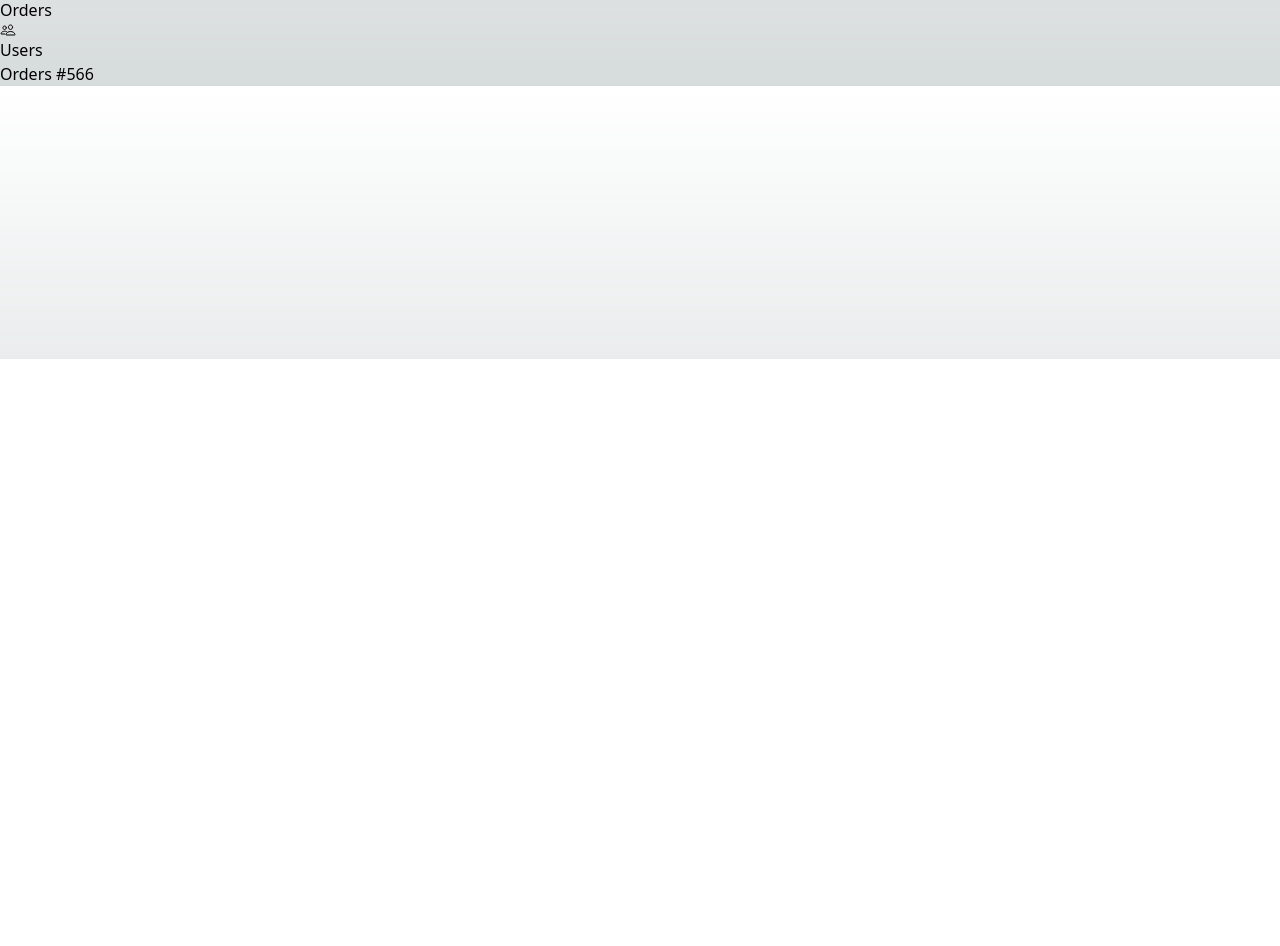
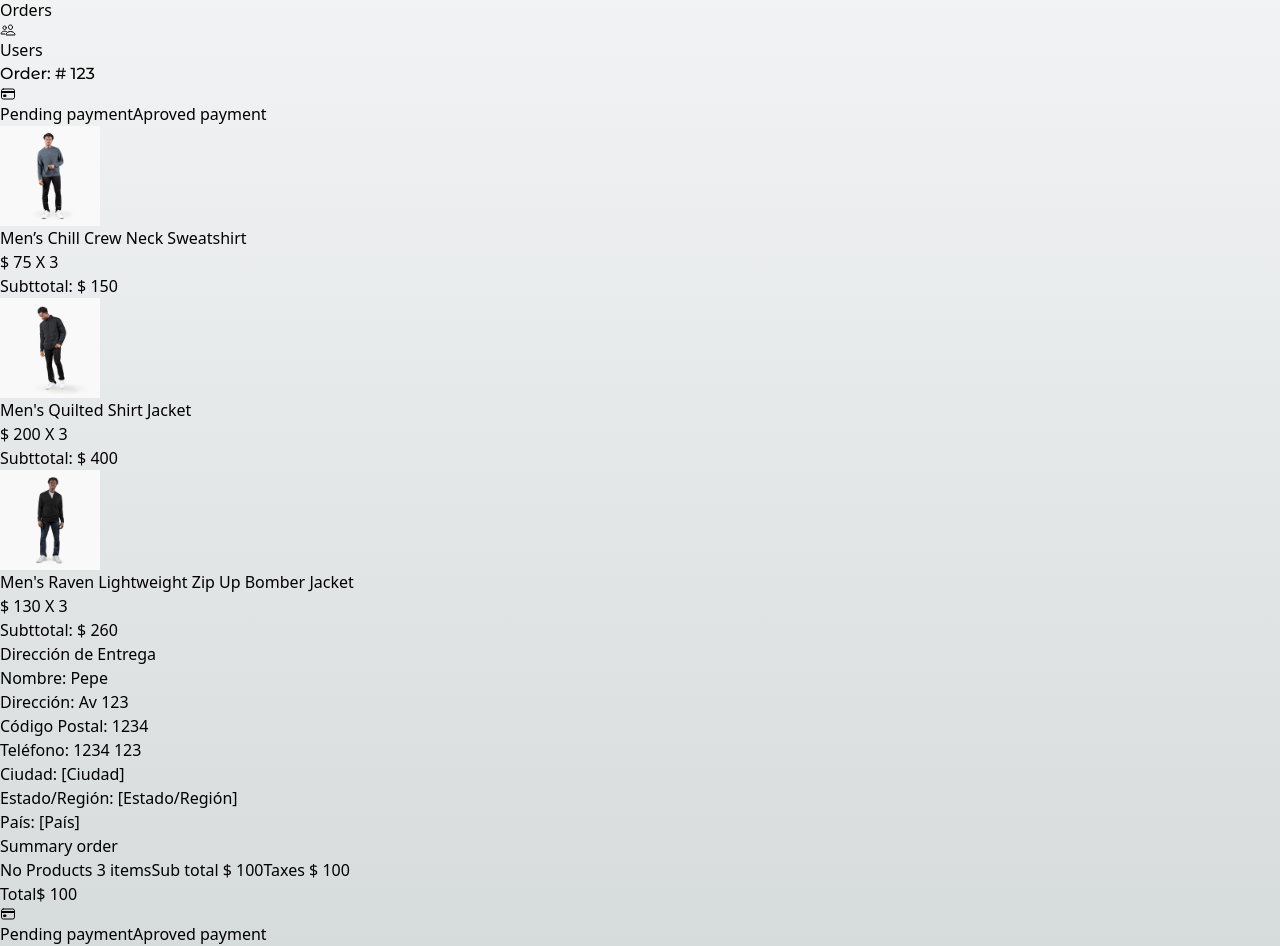
Before and after one commit to JonathanVargas0111/next-shop, a Next.js app: page /orders/123 in a window 1280 px wide. Shown: the part 441-1387 px from the top of the page. Before the commit the page ends 800 px from the top, so only its background shows below. Built offline with nearby package versions, Linux system fonts and the light colour scheme.

Commit message:
Payment order screen

```diff
--- a/src/app/(shop)/orders/[id]/page.tsx
+++ b/src/app/(shop)/orders/[id]/page.tsx
@@ -1,7 +1,136 @@
-export default function(){
-    return(
-        <div>
-            <h1>Orders #566</h1>
+import Link from "next/link";
+import Image from "next/image";
+import { initialData } from '@/seed/seed'
+import { Title } from "@/components";
+import clsx from "clsx";
+import { IoCardOutline } from "react-icons/io5";
+
+
+const productInCart = [
+    initialData.products[0],
+    initialData.products[1],
+    initialData.products[2],
+]
+
+interface Props {
+    params: { id: string }
+}
+
+export default async function ({ params }: Props) {
+
+    const { id } = await params
+
+    //Todo: verification of the order for id
+    // redirect if the order is not found
+
+
+    return (
+        <div className="flex justify-center items-center mb-72 px-10 sm:px-0">
+            <div className="flex flex-col w-[1000px]">
+
+                <Title title={`Order: # ${id}`} />
+
+                <div className="grid grid-cols-1 sm:grid-cols-2 gap-10" >
+                    <div className="flex flex-col mt-5">
+
+                        <div className={
+                            clsx("flex items-center rounded-lg py-2 px-3.5 text-xs font-bold text-white mb-5", {
+                                "bg-red-500": false,
+                                "bg-green-500": true
+
+                            })
+                        }>
+                            <IoCardOutline className="text-2xl" />
+
+                            <span className="mx-2">Pending payment</span>
+                            <span className="mx-2">Aproved payment</span>
+
+
+                        </div>
+
+                        <div className="flex flex-col gap-4" >
+
+                            {
+                                productInCart.map((product) => (
+                                    <div key={product.slug} className="flex py-3">
+                                        <Image
+                                            src={`/products/${product.images[0]}`}
+                                            width={100}
+                                            height={100}
+                                            style={{
+                                                width: "100px",
+                                                height: "100px",
+                                            }}
+                                            alt={product.title}
+                                            className="mr-5 rounded"
+                                        />
+                                        <div className="w-full ">
+                                            <div className="w-full min-w-full grid grid-cols-5 gap-2">
+                                                <p className="col-span-4">{product.title}</p>
+                                            </div>
+                                            <p>$ {product.price} X 3</p>
+                                            <p>Subttotal: $ {product.price * 2}</p>
+                                        </div>
+                                    </div>
+                                ))
+                            }
+                        </div>
+                    </div>
+                    {/* Checkout */}
+                    <div className="bg-white rounded-xl sahdow-xl p-7">
+                        <div className="mb-10 p-5 border rounded-lg shadow-md ">
+                            <h2 className="text-lg font-semibold text-gray-800 mb-2">Dirección de Entrega</h2>
+                            <div className="space-y-1 text-gray-700">
+                                <p><span className="font-medium">Nombre:</span> Pepe</p>
+                                <p><span className="font-medium">Dirección:</span> Av 123</p>
+                                <p><span className="font-medium">Código Postal:</span> 1234</p>
+                                <p><span className="font-medium">Teléfono:</span> 1234 123</p>
+                                <p><span className="font-medium">Ciudad:</span> [Ciudad]</p>
+                                <p><span className="font-medium">Estado/Región:</span> [Estado/Región]</p>
+                                <p><span className="font-medium">País:</span> [País]</p>
+                            </div>
+                        </div>
+
+
+                        {/* Divader */}
+                        <div className="w-full h-0.5 rounded bg-gray-200"></div>
+
+                        <h2 className="text-2xl mb-2 font-semibold">Summary order</h2>
+                        <div>
+                            <div className="grid grid-cols-2">
+                                <span>No Products</span>
+                                <span className="text-right"> 3 items</span>
+
+                                <span>Sub total</span>
+                                <span className="text-right"> $ 100</span>
+
+                                <span>Taxes</span>
+                                <span className="text-right"> $ 100</span>
+                            </div>
+                            <div className="w-full flex flex-row items-center justify-between mt-2">
+                                <span className="text-2xl font-bold">Total</span>
+                                <span className="">$ 100</span>
+                            </div>
+                        </div>
+                        <div className="mt-5 mb-2 w-full">
+                            <div className={
+                                clsx("flex items-center rounded-lg py-2 px-3.5 text-xs font-bold text-white mb-5", {
+                                    "bg-red-500": false,
+                                    "bg-green-500": true
+
+                                })
+                            }>
+                                <IoCardOutline className="text-2xl" />
+
+                                <span className="mx-2">Pending payment</span>
+                                <span className="mx-2">Aproved payment</span>
+
+
+                            </div>
+                        </div>
+                    </div>
+                </div>
+            </div>
         </div>
     )
 }
```
